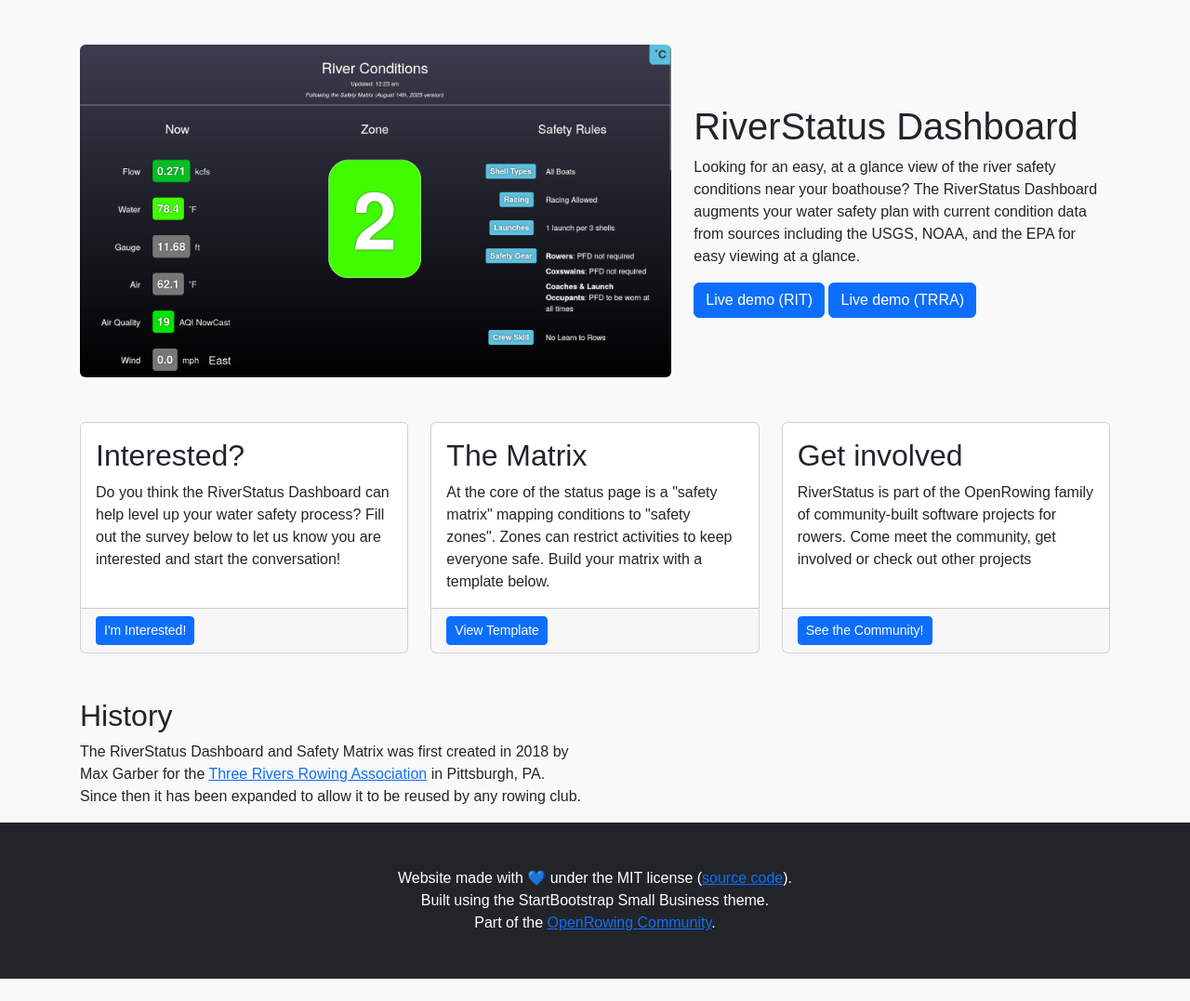
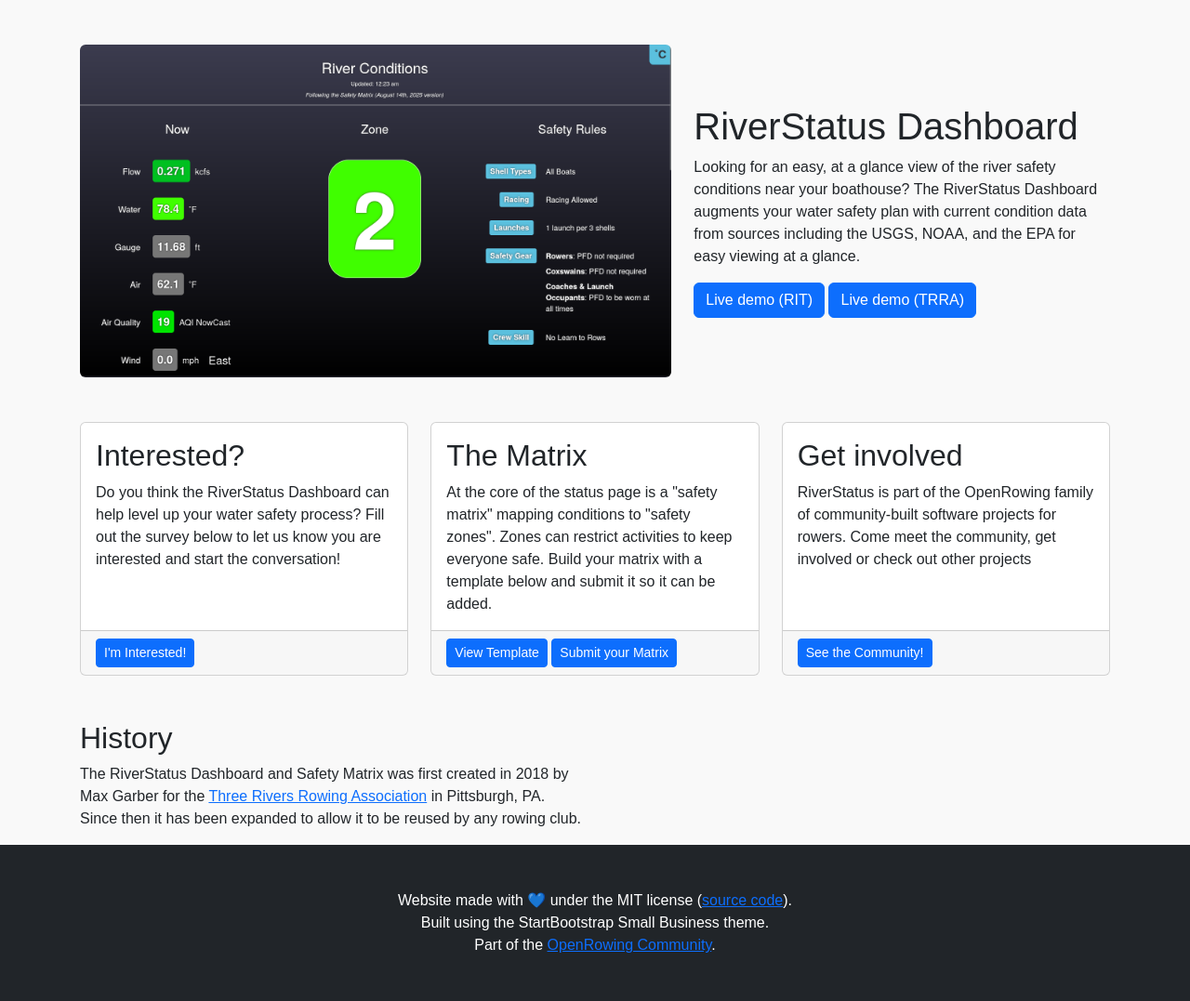
Before and after one commit to OpenRowingCommunity/openrowingcommunity.github.io, a Jekyll site: the page built from projects/riverstatus.html, in a window 1280 px wide. Shown: the whole page at 93% size. Built offline with Jekyll 4.4.1, drawn with Linux system fonts in a browser that asks for light colours; comment, search, counter and statistics services are not loaded; before the commit the page ends 1053 px from its top, so only the background shows below that.

Commit message:
add submission link

```diff
--- a/projects/riverstatus.html
+++ b/projects/riverstatus.html
@@ -30,9 +30,13 @@
 			<div class="card h-100">
 				<div class="card-body">
 					<h2 class="card-title">The Matrix</h2>
-					<p class="card-text">At the core of the status page is a "safety matrix" mapping conditions to "safety zones". Zones can restrict activities to keep everyone safe. Build your matrix with a template below.</p>
+					<p class="card-text">At the core of the status page is a "safety matrix" mapping conditions to "safety zones". Zones can restrict activities to keep everyone safe. Build your matrix with a template below and submit it so it can be added.</p>
 				</div>
-				<div class="card-footer"><a class="btn btn-primary btn-sm" href="https://docs.google.com/spreadsheets/d/1QgBcZsTUlRzKt7XSiZKuAaSbj9ME6agEwYwZm3phPDk/edit?usp=sharing">View Template</a></div>
+				<div class="card-footer">
+					<a class="btn btn-primary btn-sm" href="https://docs.google.com/spreadsheets/d/1QgBcZsTUlRzKt7XSiZKuAaSbj9ME6agEwYwZm3phPDk/edit?usp=sharing">View Template</a>
+					<!-- <a class="btn btn-primary btn-sm" href="https://github.com/OpenRowingCommunity/RiverStatusDashboard/issues/new?template=1-new_club.yml">Submit (GitHub)</a> -->
+					<a class="btn btn-primary btn-sm" href="https://form.jotform.com/252438297181059">Submit your Matrix</a>
+				</div>
 			</div>
 		</div>
 		<div class="col-md-4 mb-5">
```
